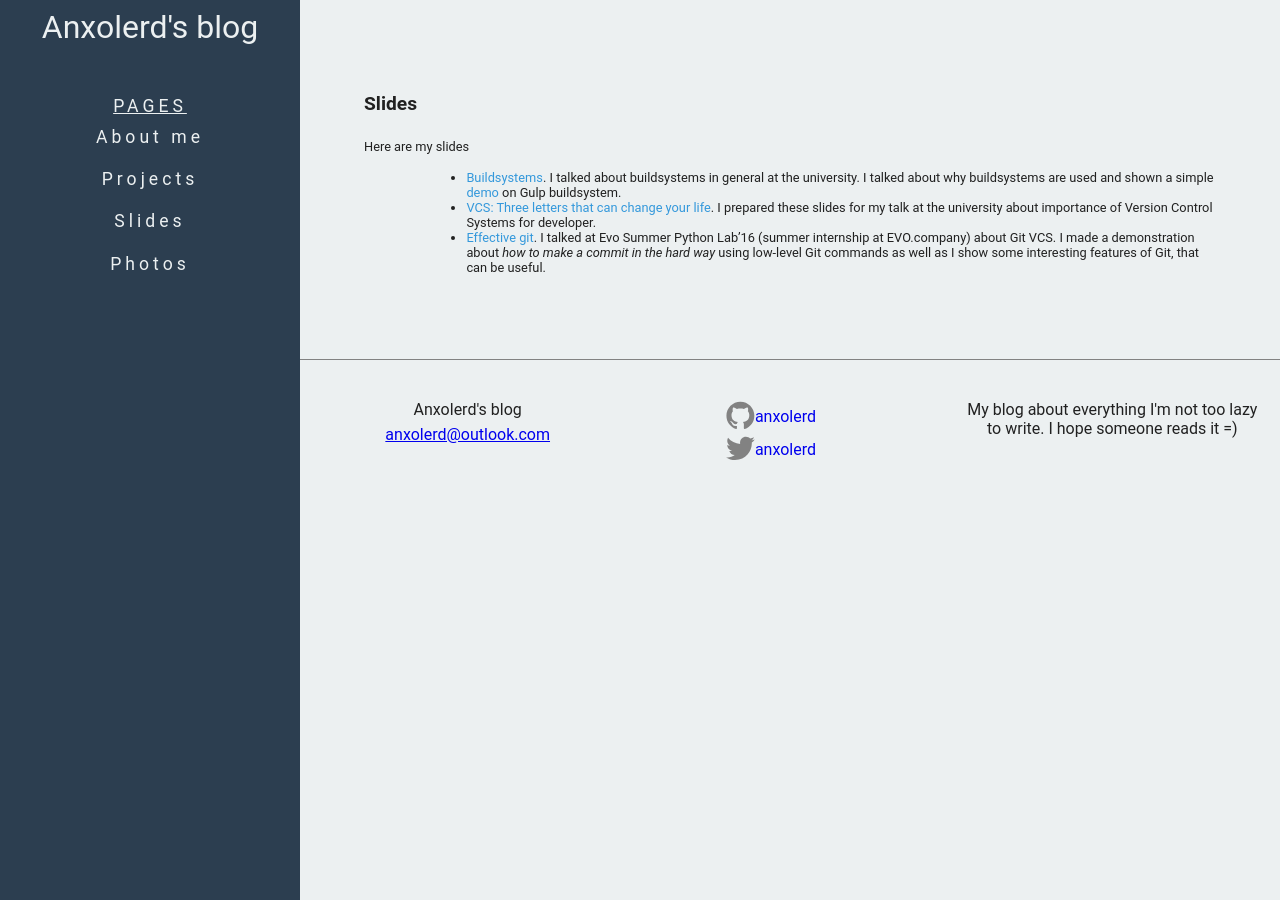
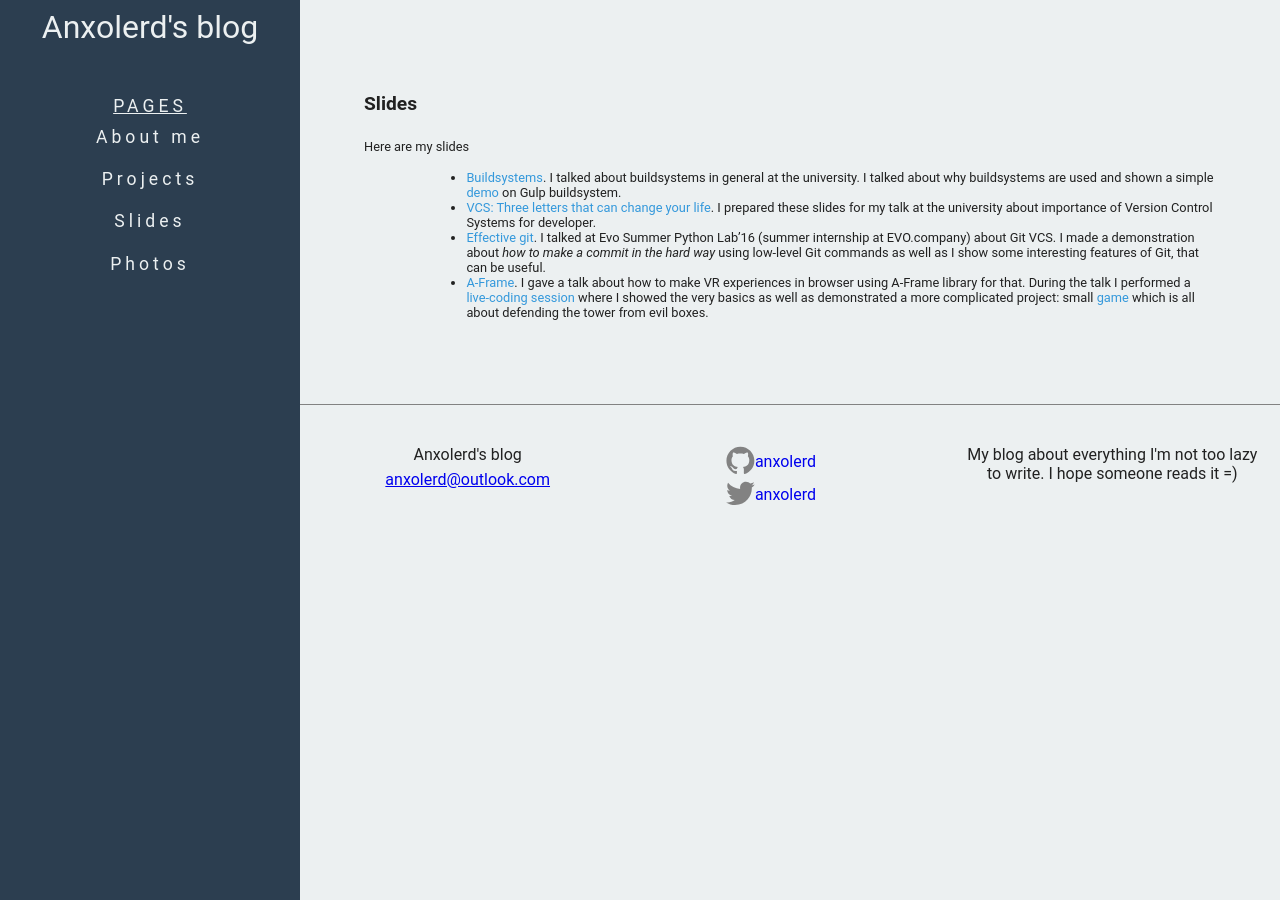
Before and after one commit to anxolerd/anxolerd.github.io, a Jekyll site: the page built from slides.md, in a window 1280 px wide. Built offline with Jekyll 4.4.1, drawn with Linux system fonts in a browser that asks for light colours; some web fonts are replaced.

Commit message:
Update slides links, add aframe-vr slides

```diff
--- a/slides.md
+++ b/slides.md
@@ -6,12 +6,26 @@ permalink: /slides/
 
 Here are my slides
 
-- [Buildsystems][kpi-buildsystems]. I talked about buildsystems in general at the university. I talked about why buildsystems are used and shown a simple [demo][kpi-buildsystems-demo] on Gulp buildsystem.
-- [VCS: Three letters that can change your life][kpi-vcs]. I prepared these slides for my talk at the university about importance of Version Control Systems for developer.
-- [Effective git][evo-git]. I talked at Evo Summer Python Lab'16 (summer internship at EVO.company) about Git VCS. I made a demonstration about _how to make a commit in the hard way_ using low-level Git commands as well as I show some interesting features of Git, that can be useful.
+- [Buildsystems][kpi-buildsystems]. I talked about buildsystems in general at
+  the university. I talked about why buildsystems are used and shown a simple
+  [demo][kpi-buildsystems-demo] on Gulp buildsystem.
+- [VCS: Three letters that can change your life][kpi-vcs]. I prepared these
+  slides for my talk at the university about importance of Version Control
+  Systems for developer.
+- [Effective git][evo-git]. I talked at Evo Summer Python Lab'16 (summer
+  internship at EVO.company) about Git VCS. I made a demonstration about _how
+  to make a commit in the hard way_ using low-level Git commands as well as I
+  show some interesting features of Git, that can be useful.
+- [A-Frame][aframe-vr]. I gave a talk about how to make VR experiences in
+  browser using A-Frame library for that. During the talk I performed a
+  [live-coding session][aframe-vr-sample] where I showed the very basics as well
+  as demonstrated a more complicated project: small [game][aframe-vr-game] which
+  is all about defending the tower from evil boxes.
 
-
-[kpi-buildsystems]: http://anxolerd.github.io/kpi-slides-buildsystems
+[kpi-buildsystems]: https://anxolerd.github.io/talks/kpi-buildsystems
 [kpi-buildsystems-demo]: https://github.com/anxolerd/kpi-buildsystems-demo
-[kpi-vcs]: http://anxolerd.github.io/kpi-slides-vcs
-[evo-git]: https://anxolerd.github.io/evo-slides-git
+[kpi-vcs]: https://anxolerd.github.io/talks/kpi-vcs
+[evo-git]: https://anxolerd.github.io/talks/evo--git
+[aframe-vr]: https://anxolerd.github.io/talks/aframe-vr
+[aframe-vr-sample]: https://glitch.com/~dust-chanter
+[aframe-vr-game]: https:/glitch.com/~shoot-those-boxes
```
